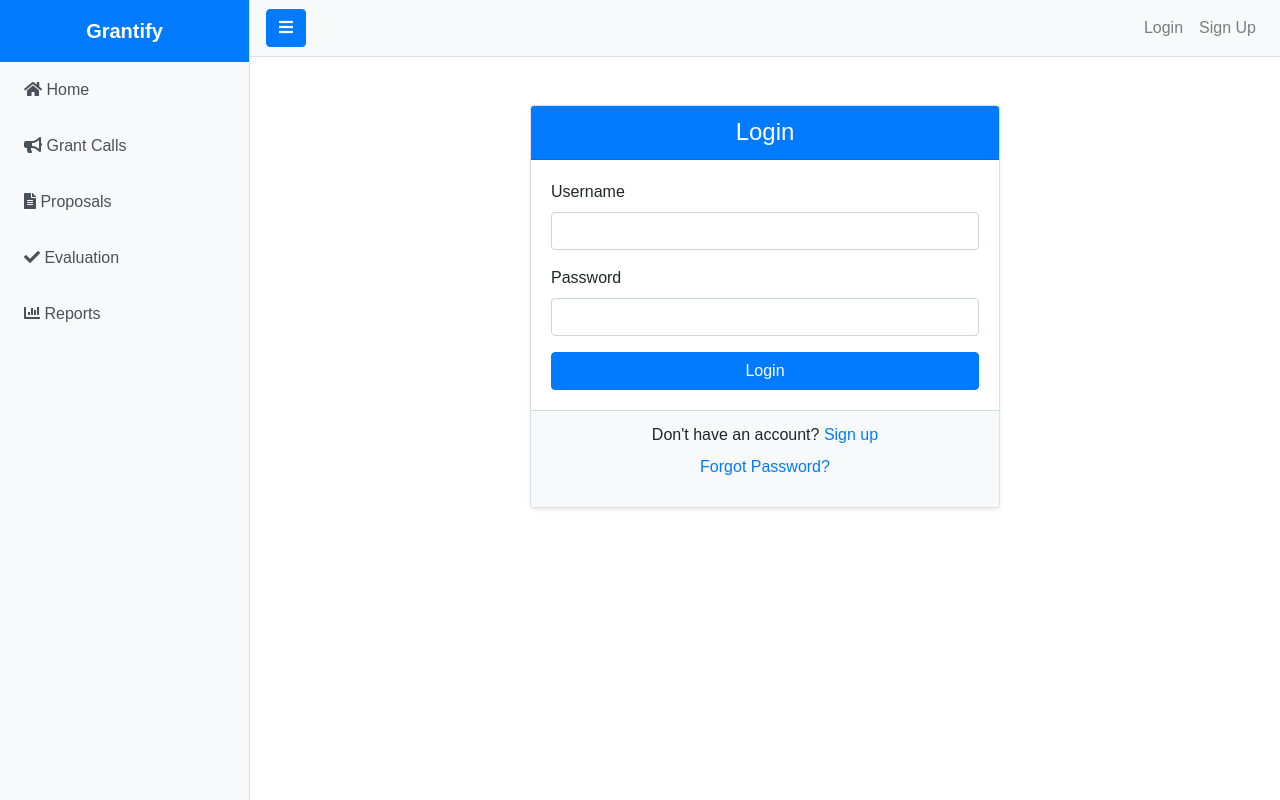
After one commit to 0xLida00/Grantify, a Django app: page /login/ in a window 1280 px wide. The commit adds this page. Run offline with Django 5.2, Linux system fonts and the light colour scheme; some libraries are stand-ins or nearby versions.

Commit message:
Worked on the accounts_app with corresponding pages.

```diff
--- a/Grantify_Project/urls.py
+++ b/Grantify_Project/urls.py
@@ -22,4 +22,5 @@ urlpatterns = [
     path("", home, name="home"),
     path('admin/', admin.site.urls),
     path('', include('frontend.urls')),
+    path('', include('accounts_app.urls')),
 ]
--- a/accounts_app/models.py
+++ b/accounts_app/models.py
@@ -38,7 +38,6 @@ class CustomUser(AbstractUser):
         """Return profile picture URL or default image."""
         if self.profile_picture and self.profile_picture.storage.exists(self.profile_picture.name):
             return self.profile_picture.url
-        from django.conf import settings
         return f"{settings.MEDIA_URL}profile_pics/default.png"
 
     def save(self, *args, **kwargs):
@@ -47,7 +46,6 @@ class CustomUser(AbstractUser):
         if self.profile_picture and self.profile_picture.storage.exists(self.profile_picture.name):
             try:
                 img_path = self.profile_picture.path
-                from PIL import Image
                 with Image.open(img_path) as img:
                     if img.height > 300 or img.width > 300:
                         img.thumbnail((300, 300))
--- /dev/null
+++ b/accounts_app/templates/accounts_app/login.html
@@ -0,0 +1,62 @@
+{% extends 'base.html' %}
+{% block title %}Login - Grantify{% endblock %}
+{% block content %}
+<div class="container mt-5">
+  <div class="row justify-content-center">
+    <div class="col-md-6">
+      <div class="card shadow-sm">
+        <!-- Header: blue background, white text -->
+        <div class="card-header bg-primary text-white text-center">
+          <h4 class="mb-0">Login</h4>
+        </div>
+        <!-- Card body: white background -->
+        <div class="card-body bg-white">
+          <!-- Non-field errors -->
+          {% if form.non_field_errors %}
+            <div class="alert alert-danger alert-dismissible fade show text-center" role="alert">
+              {% for error in form.non_field_errors %}
+                <p class="mb-0">{{ error }}</p>
+              {% endfor %}
+              <button type="button" class="close" data-dismiss="alert" aria-label="Close">
+                <span aria-hidden="true">&times;</span>
+              </button>
+            </div>
+          {% endif %}
+          <!-- Login Form -->
+          <form method="post">
+            {% csrf_token %}
+            <div class="mb-3">
+              <label for="id_username" class="form-label">Username</label>
+              <input type="text" name="username" id="id_username" class="form-control {% if form.username.errors %}is-invalid{% endif %}" required>
+              {% if form.username.errors %}
+                <div class="invalid-feedback">
+                  {% for error in form.username.errors %}
+                    <p class="mb-0">{{ error }}</p>
+                  {% endfor %}
+                </div>
+              {% endif %}
+            </div>
+            <div class="mb-3">
+              <label for="id_password" class="form-label">Password</label>
+              <input type="password" name="password" id="id_password" class="form-control {% if form.password.errors %}is-invalid{% endif %}" required>
+              {% if form.password.errors %}
+                <div class="invalid-feedback">
+                  {% for error in form.password.errors %}
+                    <p class="mb-0">{{ error }}</p>
+                  {% endfor %}
+                </div>
+              {% endif %}
+            </div>
+            <button type="submit" class="btn btn-primary w-100">Login</button>
+          </form>
+        </div>
+        <!-- Footer: light background with blue text links -->
+        <div class="card-footer bg-light text-center">
+          <p class="mb-0">Don't have an account? <a href="{% url 'signup' %}" class="text-primary">Sign up</a></p>
+          <p class="mt-2"><a href="{% url 'password_reset' %}" class="text-primary">Forgot Password?</a></p>
+        </div>
+      </div>
+    </div>
+  </div>
+</div>
+{% endblock %}
--- /dev/null
+++ b/accounts_app/urls.py
@@ -0,0 +1,17 @@
+# accounts_app/urls.py
+from django.urls import path
+from django.contrib.auth import views as auth_views
+from . import views
+
+urlpatterns = [
+    path('signup/', views.signup, name='signup'),
+    path('login/', views.user_login, name='login'),
+    path('logout/', views.user_logout, name='logout'),
+    path('profile/<str:username>/', views.profile, name='profile'),
+    path('password-change/', auth_views.PasswordChangeView.as_view(template_name='accounts_app/password_change.html'), name='password_change'),
+    path('password-change/done/', auth_views.PasswordChangeDoneView.as_view(template_name='accounts_app/password_change_done.html'), name='password_change_done'),
+    path('password_reset/', auth_views.PasswordResetView.as_view(template_name='accounts_app/password_reset.html'), name='password_reset'),
+    path('password_reset/done/', auth_views.PasswordResetDoneView.as_view(template_name='accounts_app/password_reset_done.html'), name='password_reset_done'),
+    path('reset/<uidb64>/<token>/', auth_views.PasswordResetConfirmView.as_view(template_name='accounts_app/password_reset_confirm.html'), name='password_reset_confirm'),
+    path('reset/done/', auth_views.PasswordResetCompleteView.as_view(template_name='accounts_app/password_reset_complete.html'), name='password_reset_complete'),
+]
--- a/accounts_app/views.py
+++ b/accounts_app/views.py
@@ -1,3 +1,51 @@
-from django.shortcuts import render
+# accounts_app/views.py
+from django.shortcuts import render, redirect
+from django.contrib.auth import login, logout, authenticate
+from django.contrib import messages
+from django.contrib.auth.decorators import login_required
+from .forms import CustomSignupForm, ProfileUpdateForm
+from .models import CustomUser
 
-# Create your views here.
+def signup(request):
+    if request.method == 'POST':
+        form = CustomSignupForm(request.POST, request.FILES)
+        if form.is_valid():
+            user = form.save()
+            login(request, user)
+            return redirect('profile', username=user.username)
+    else:
+        form = CustomSignupForm()
+    return render(request, 'accounts_app/signup.html', {'form': form})
+
+def user_login(request):
+    if request.method == 'POST':
+        username = request.POST.get('username')
+        password = request.POST.get('password')
+        user = authenticate(request, username=username, password=password)
+        if user is not None:
+            login(request, user)
+            return redirect('profile', username=user.username)
+        else:
+            messages.error(request, "Invalid username or password.")
+    return render(request, 'accounts_app/login.html')
+
+@login_required
+def profile(request, username):
+    # Ensure that the user is editing/viewing their own profile
+    if request.user.username != username:
+        messages.error(request, "You can only edit your own profile.")
+        return redirect('profile', username=request.user.username)
+    if request.method == 'POST':
+        form = ProfileUpdateForm(request.POST, request.FILES, instance=request.user)
+        if form.is_valid():
+            form.save()
+            messages.success(request, "Profile updated successfully.")
+            return redirect('profile', username=request.user.username)
+    else:
+        form = ProfileUpdateForm(instance=request.user)
+    return render(request, 'accounts_app/profile.html', {'form': form})
+
+def user_logout(request):
+    logout(request)
+    messages.success(request, "You have been logged out.")
+    return redirect('home')
--- a/frontend/templates/base.html
+++ b/frontend/templates/base.html
@@ -19,7 +19,7 @@
   <div id="wrapper">
     <!-- Sidebar -->
     <div id="sidebar-wrapper">
-      <div class="sidebar-heading">
+      <div class="sidebar-heading bg-primary text-white">
         <a href="{% url 'home' %}" class="text-white text-decoration-none">Grantify</a>
       </div>
       <div class="list-group list-group-flush">
@@ -45,7 +45,7 @@
     <!-- Page Content -->
     <div id="page-content-wrapper">
       <!-- Top Navbar -->
-      {% comment %} <nav class="navbar navbar-expand-lg navbar-light bg-light border-bottom">
+      <nav class="navbar navbar-expand-lg navbar-light bg-light border-bottom">
         <button class="btn btn-primary" id="menu-toggle">
           <i class="fas fa-bars"></i>
         </button>
@@ -75,7 +75,7 @@
             {% endif %}
           </ul>
         </div>
-      </nav> {% endcomment %}
+      </nav>
 
       <!-- Main Content -->
       <div class="container-fluid mt-4">
```
Also changed, not shown: Grantify_Project/settings.py (+8 -0 lines), accounts_app/forms.py (added, +55 -0 lines), accounts_app/templates/accounts_app/password_change.html (added, +19 -0 lines), accounts_app/templates/accounts_app/password_change_done.html (added, +20 -0 lines), accounts_app/templates/accounts_app/password_reset.html (added, +20 -0 lines), accounts_app/templates/accounts_app/password_reset_complete.html (added, +21 -0 lines), accounts_app/templates/accounts_app/password_reset_confirm.html (added, +25 -0 lines), accounts_app/templates/accounts_app/password_reset_done.html (added, +21 -0 lines), accounts_app/templates/accounts_app/profile.html (added, +12 -0 lines), accounts_app/templates/accounts_app/signup.html (added, +31 -0 lines), frontend/templates/home.html (+28 -6 lines).
